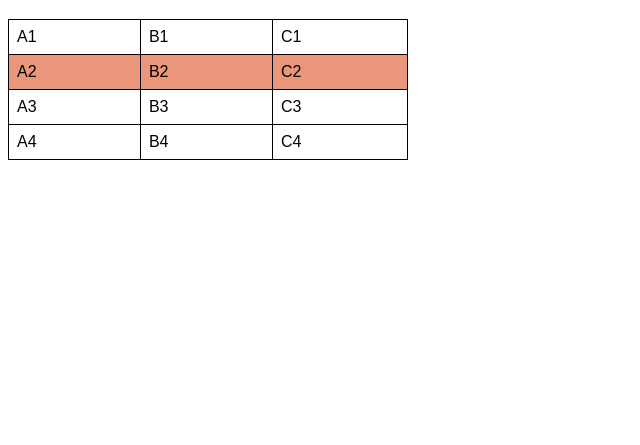
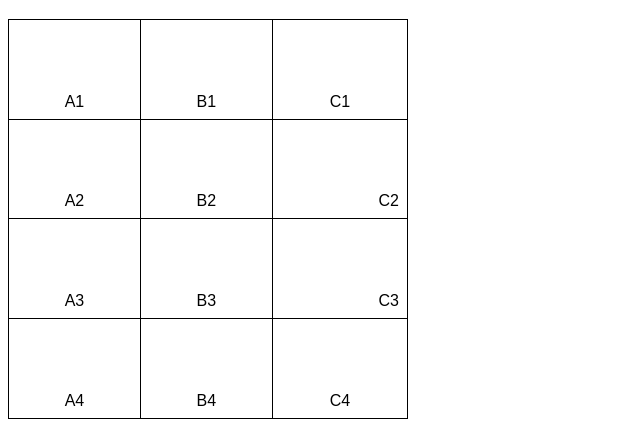
Before and after one commit to pedrohenriquedsdev/frontend-foundations, a plain HTML site: page course/exercicios/ex023/index.html in a window 1280 px wide. Shown: the part 61-506 px from the top of the page, without its empty margins (0-640 px from the left). Drawn offline with Linux system fonts and the light colour scheme.

Commit message:
tabelas 01

```diff
--- a/course/exercicios/ex023/index.html
+++ b/course/exercicios/ex023/index.html
@@ -10,17 +10,22 @@
     }
 
     table {
+        height: 400px;
         width: 400px;
         border-collapse: collapse;
-    }
-
-    tr.linha {
-        background-color: darksalmon;
     }
 
     td {
         border: 1px solid blacK;
         padding: 8px;
+        text-align: center;
+        /* Alinhamento Horizontal */
+        vertical-align: bottom;
+        /* Alinhamento Vertical */
+    }
+
+    .numero {
+        text-align: right;
     }
 </style>
 </head>
@@ -39,16 +44,16 @@
             <td>C1</td>
         </tr>
 
-        <tr class="linha">
+        <tr>
             <td>A2</td>
             <td>B2</td>
-            <td>C2</td>
+            <td class="numero">C2</td>
         </tr>
 
         <tr>
             <td>A3</td>
             <td>B3</td>
-            <td>C3</td>
+            <td class="numero">C3</td>
         </tr>
 
         <tr>
```
Also changed, not shown: course/exercicios/ex022/fundo007.html (+0 -2 lines).
